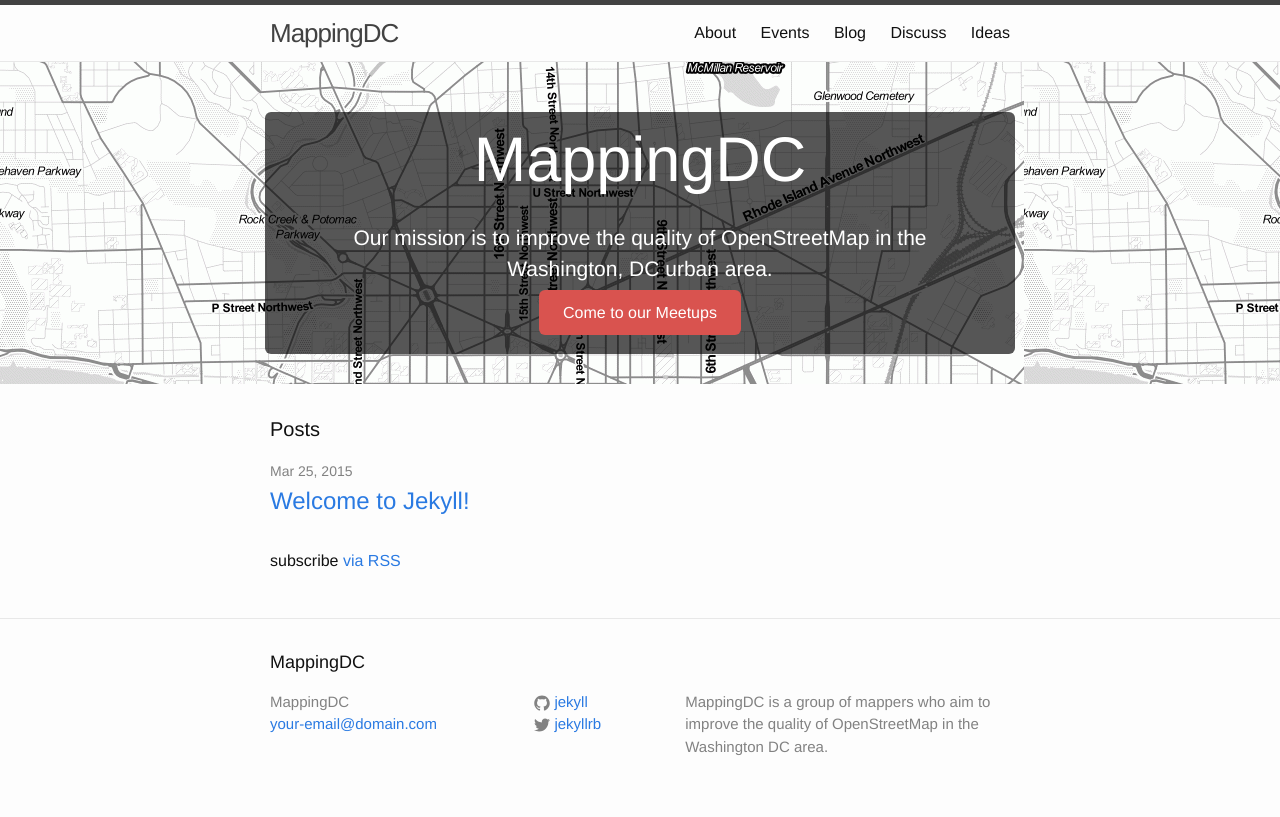
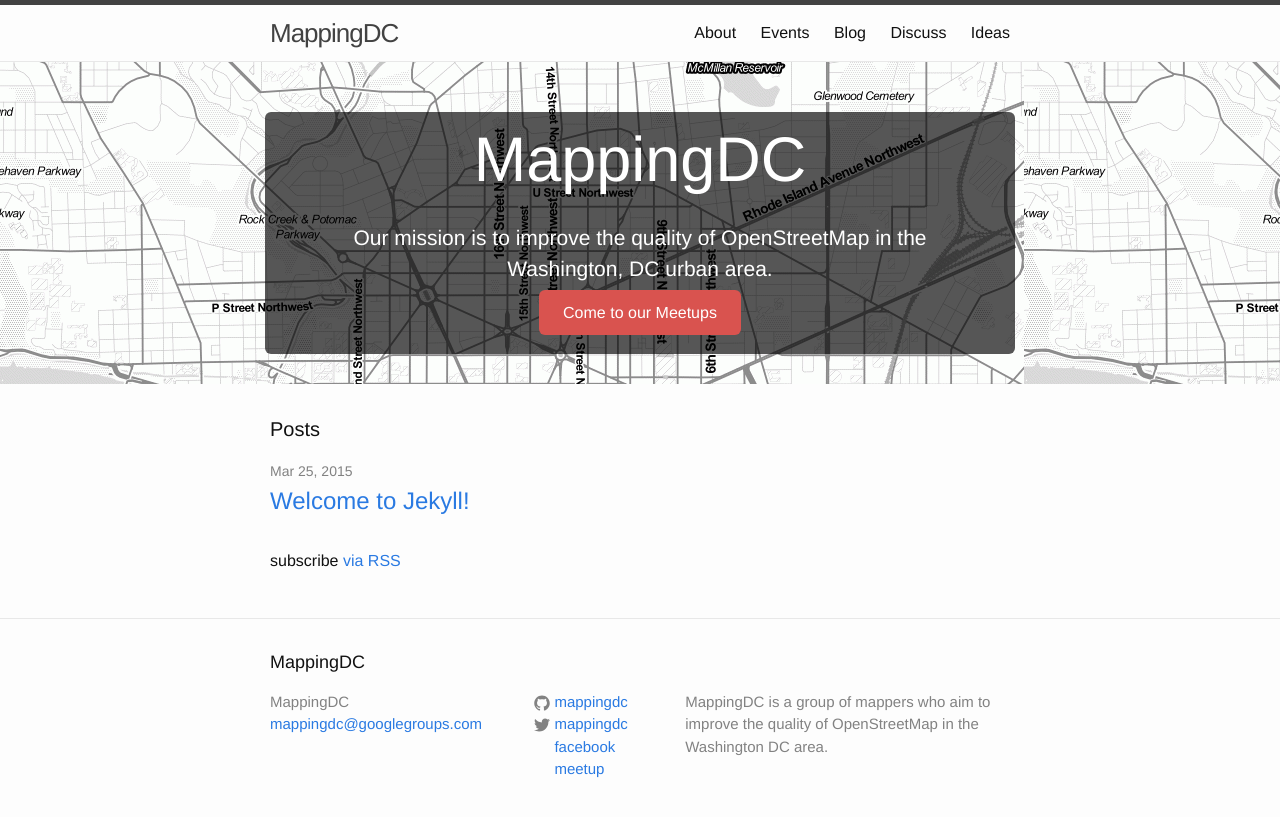
Before and after one commit to mappingdc/website, a Jekyll site: the page built from index.html, in a window 1280 px wide. Shown: the top 817 px of the page. Built offline with Jekyll 4.4.1, drawn with Linux system fonts in a browser that asks for light colours.

Commit message:
* Update usernames for twitter, github, and facebook.

```diff
--- a/_config.yml
+++ b/_config.yml
@@ -1,13 +1,15 @@
 # Site settings
 title: MappingDC
-email: your-email@domain.com
+email: mappingdc@googlegroups.com
 description: > # this means to ignore newlines until "baseurl:"
   MappingDC is a group of mappers who aim to improve the quality of
   OpenStreetMap in the Washington DC area.
 baseurl: "" # the subpath of your site, e.g. /blog/
 url: "http://yourdomain.com" # the base hostname & protocol for your site
-twitter_username: jekyllrb
-github_username:  jekyll
+twitter_username: mappingdc
+github_username:  mappingdc
+facebook_username: 224556447058
+meetup_username:  mappingdc
 
 host: 172.22.128.4
 
--- a/_includes/footer.html
+++ b/_includes/footer.html
@@ -42,6 +42,32 @@
             </a>
           </li>
           {% endif %}
+
+          {% if site.facebook_username %}
+          <li>
+            <a href="https://facebook.com/groups/{{ site.facebook_username }}">
+              <span class="icon  icon--facebook">
+                <svg viewBox="0 0 16 16">
+                </svg>
+              </span>
+
+              <span class="username">facebook</span>
+            </a>
+          </li>
+          {% endif %}
+
+          {% if site.meetup_username %}
+          <li>
+            <a href="https://meetup.com/{{ site.meetup_username }}">
+              <span class="icon  icon--meetup">
+                <svg viewBox="0 0 16 16">
+                </svg>
+              </span>
+
+              <span class="username">meetup</span>
+            </a>
+          </li>
+          {% endif %}
         </ul>
       </div>
 
```
